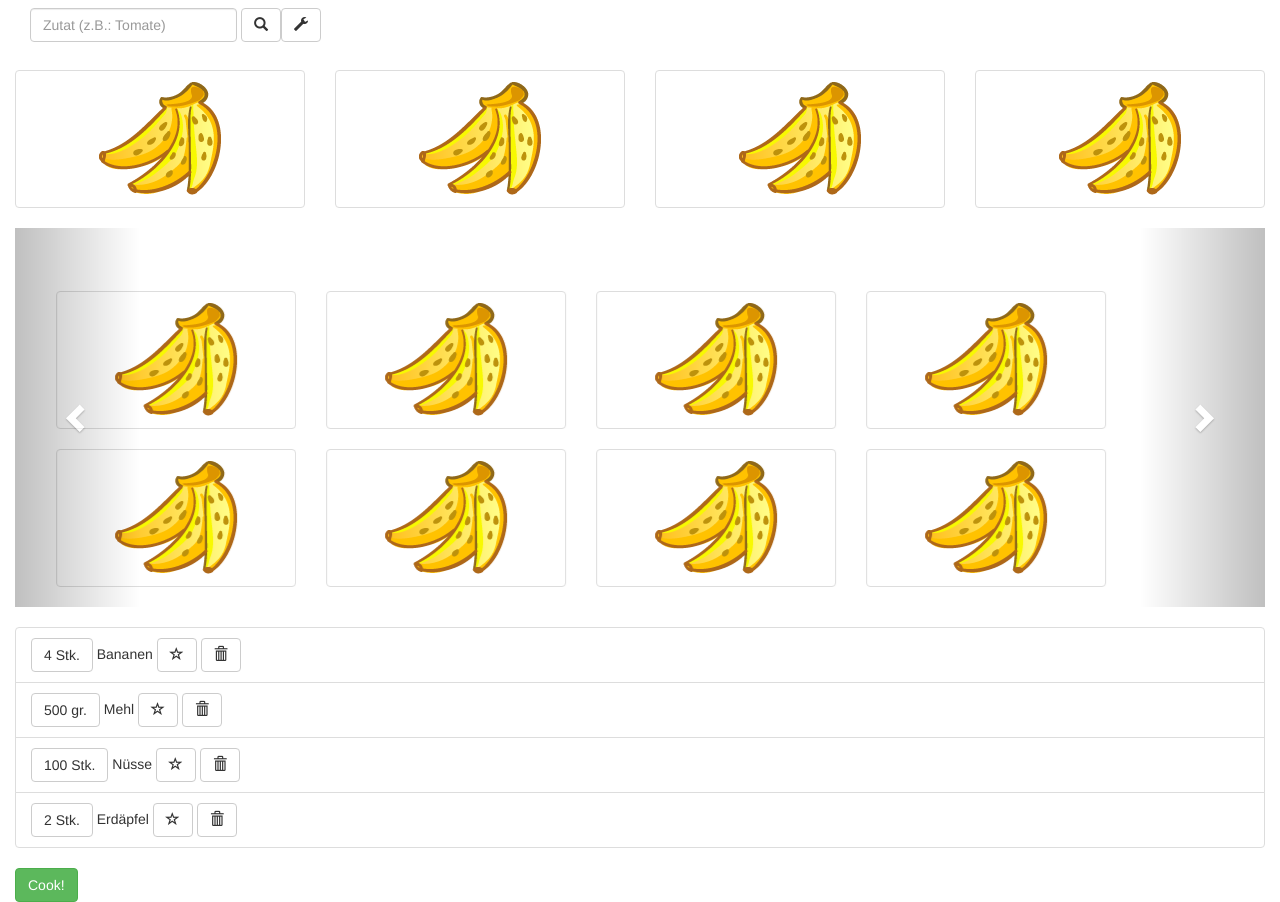
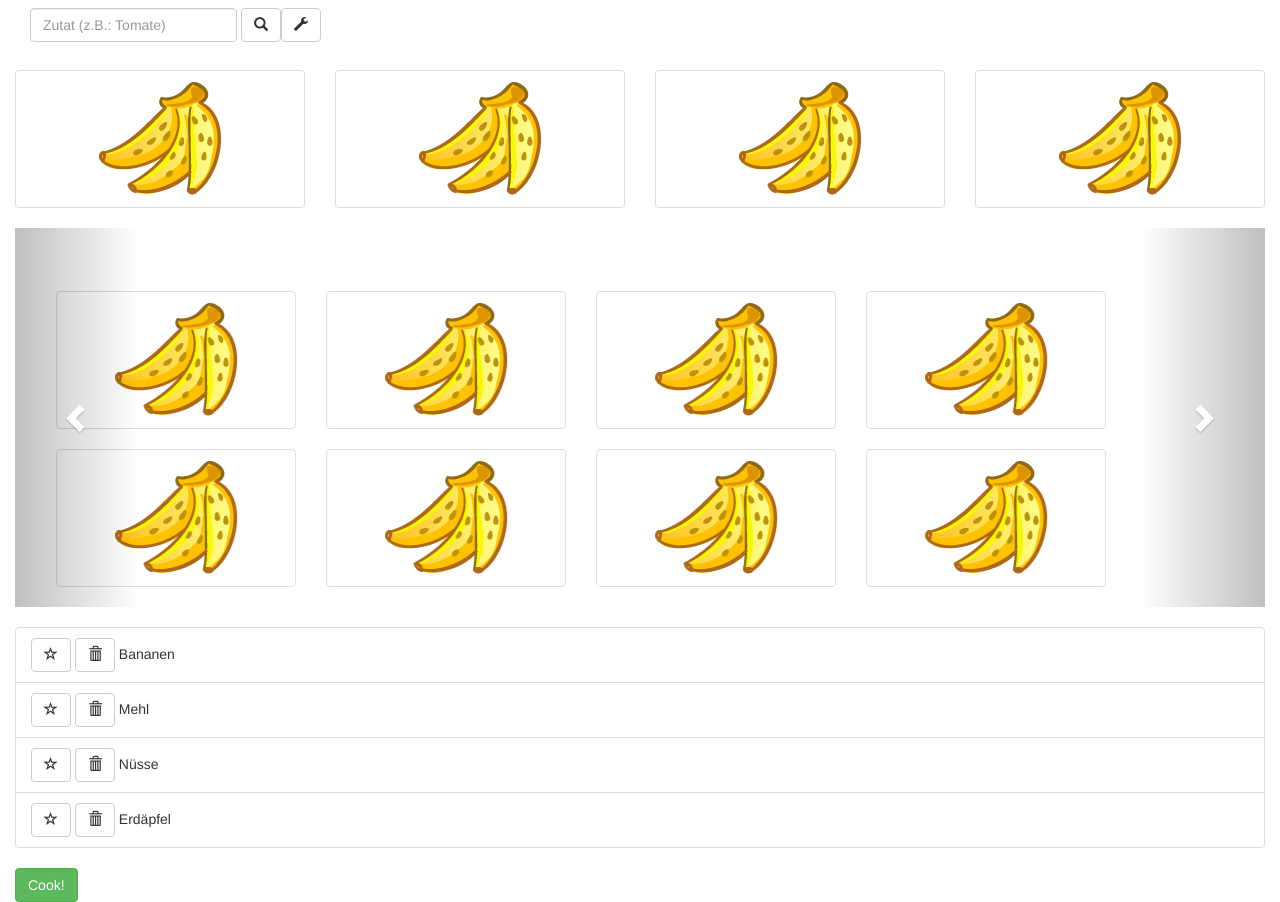
Before and after one commit to dietreppe/HCI_WasKocheIch, a plain HTML site: page www/index.html in a window 1280 px wide. Drawn offline with nearby package versions, Linux system fonts and the light colour scheme.

Commit message:
Buttons für Menge entfernt.

```diff
--- a/www/index.html
+++ b/www/index.html
@@ -214,9 +214,16 @@
   <ul class="list-group">
     <li class="list-group-item">
       <button type="submit" class="btn btn-default">
-        4 Stk.
+        <span class="glyphicon glyphicon-star-empty" aria-hidden="true"></span>
+        <span class="sr-only">Favorit</span>
       </button>
-      Bananen
+      <button type="submit" class="btn btn-default">
+        <span class="glyphicon glyphicon-trash" aria-hidden="true"></span>
+        <span class="sr-only">Löschen</span>
+      </button>
+       Bananen
+    </li>
+    <li class="list-group-item">
       <button type="submit" class="btn btn-default">
         <span class="glyphicon glyphicon-star-empty" aria-hidden="true"></span>
         <span class="sr-only">Favorit</span>
@@ -225,12 +232,9 @@
         <span class="glyphicon glyphicon-trash" aria-hidden="true"></span>
         <span class="sr-only">Löschen</span>
       </button>
+       Mehl
     </li>
     <li class="list-group-item">
-      <button type="submit" class="btn btn-default">
-        500 gr.
-      </button>
-      Mehl
       <button type="submit" class="btn btn-default">
         <span class="glyphicon glyphicon-star-empty" aria-hidden="true"></span>
         <span class="sr-only">Favorit</span>
@@ -239,12 +243,9 @@
         <span class="glyphicon glyphicon-trash" aria-hidden="true"></span>
         <span class="sr-only">Löschen</span>
       </button>
+       Nüsse
     </li>
     <li class="list-group-item">
-      <button type="submit" class="btn btn-default">
-        100 Stk.
-      </button>
-      Nüsse
       <button type="submit" class="btn btn-default">
         <span class="glyphicon glyphicon-star-empty" aria-hidden="true"></span>
         <span class="sr-only">Favorit</span>
@@ -253,20 +254,7 @@
         <span class="glyphicon glyphicon-trash" aria-hidden="true"></span>
         <span class="sr-only">Löschen</span>
       </button>
-    </li>
-    <li class="list-group-item">
-      <button type="submit" class="btn btn-default">
-        2 Stk.
-      </button>
-      Erdäpfel
-      <button type="submit" class="btn btn-default">
-        <span class="glyphicon glyphicon-star-empty" aria-hidden="true"></span>
-        <span class="sr-only">Favorit</span>
-      </button>
-      <button type="submit" class="btn btn-default">
-        <span class="glyphicon glyphicon-trash" aria-hidden="true"></span>
-        <span class="sr-only">Löschen</span>
-      </button>
+       Erdäpfel
     </li>
   </ul>
 
```
